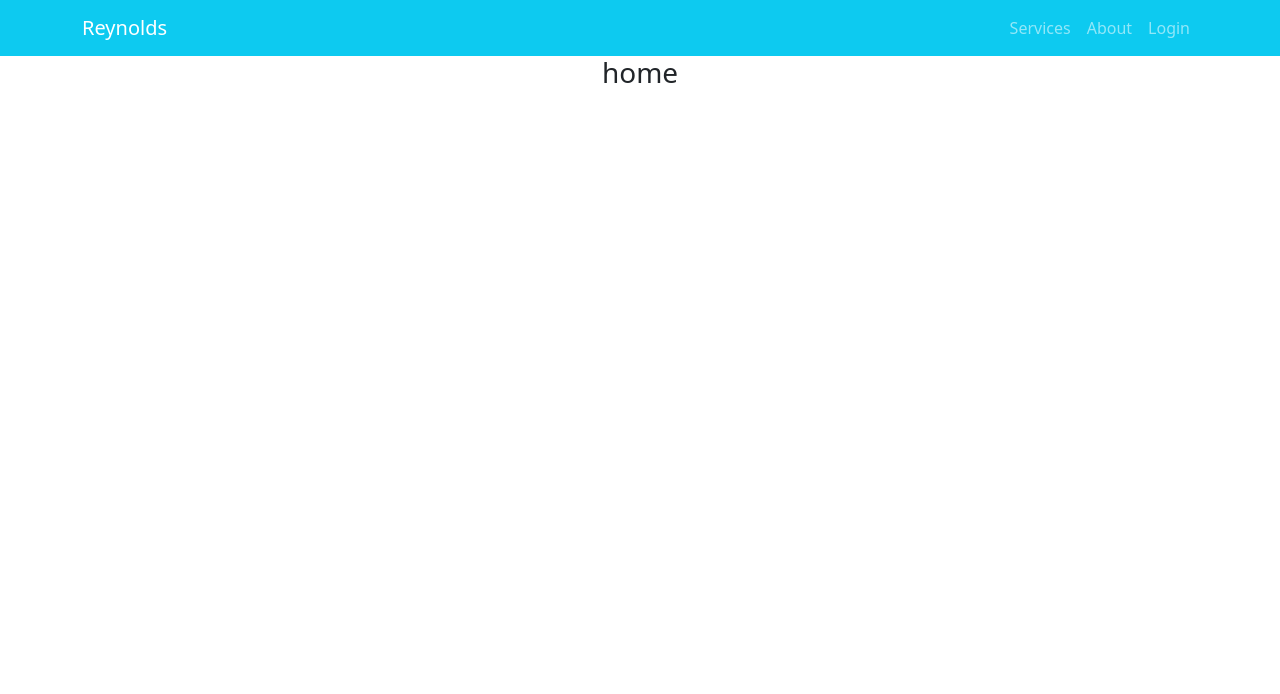
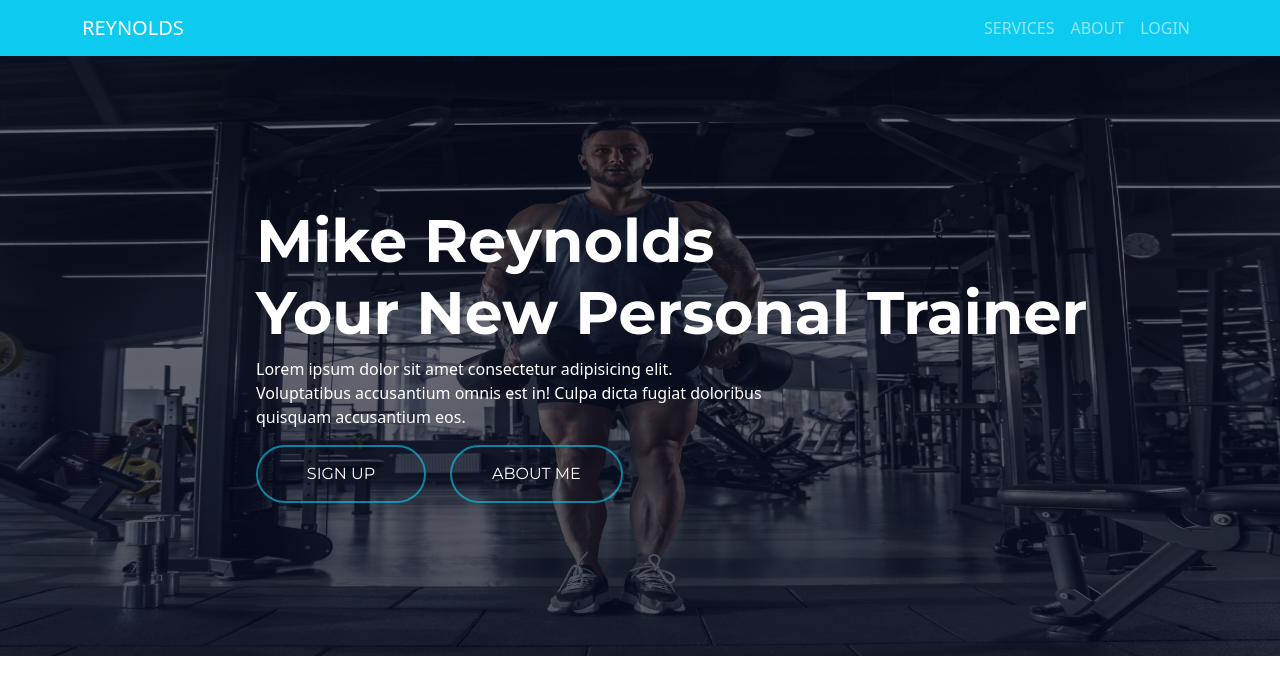
Before and after one commit to thowhidulislam/reynolds-trainer, a React (Create React App) app: page / in a window 1280 px wide. Shown: the top 694 px of the page. Built offline with nearby package versions, Linux system fonts and the light colour scheme.

Commit message:
bannder added

```diff
--- a/src/App.js
+++ b/src/App.js
@@ -1,15 +1,19 @@
 import { Route, Routes } from 'react-router-dom';
 import './App.css';
+import AboutMe from './Pages/AboutMe/AboutMe';
 import Home from './Pages/Home/Home';
+import SignUp from './Pages/LogIn/SignUP/SignUp';
 import Header from './Pages/Shared/Header/Header';
 
 function App() {
   return (
-    <div className="App">
+    <div>
       <Header></Header>
       <Routes>
         <Route path='/' element={<Home></Home>}></Route>
         <Route path='/home' element={<Home></Home>}></Route>
+        <Route path='/signup' element={<SignUp></SignUp>}></Route>
+        <Route path='/about' element={<AboutMe></AboutMe>}></Route>
       </Routes>
     </div>
   );
--- /dev/null
+++ b/src/Pages/AboutMe/AboutMe.js
@@ -0,0 +1,11 @@
+import React from 'react';
+
+const AboutMe = () => {
+    return (
+        <div>
+            <h3>about me</h3>
+        </div>
+    );
+};
+
+export default AboutMe;
--- /dev/null
+++ b/src/Pages/Home/Banner/Banner.css
@@ -0,0 +1,58 @@
+.banner {
+    min-height: 600px;
+    width: 100%;
+    background-image: linear-gradient(rgba(4, 9, 30, .5), rgba(4, 9, 30, .7)), url(../../../images/banner-image-1.png);
+    background-repeat: no-repeat;
+    background-position: center;
+    background-size: cover;
+}
+
+
+.banner-text {
+    display: flex;
+    flex-direction: column;
+    justify-content: center;
+    transform: translateY(50%);
+    margin-bottom: 0;
+    margin-left: 20%;
+}
+
+.banner-title {
+    font-family: 'Montserrat', sans-serif;
+    font-weight: 700;
+    font-size: 60px;
+    color: #fff;
+}
+
+.signup-btn {
+    font-family: 'Montserrat', sans-serif;
+    font-weight: 400;
+    width: 170px;
+    font-size: 16px;
+    border: 2px solid rgba(13, 202, 240, 0.6);
+    background: none;
+    color: #fff;
+    border-radius: 30px;
+    padding: 15px 40px;
+
+}
+
+.signup-btn:hover {
+    background-color: rgba(13, 202, 240, 0.6);
+}
+
+.about-btn {
+    font-family: 'Montserrat', sans-serif;
+    font-weight: 400;
+    font-size: 16px;
+    border: 2px solid rgba(13, 202, 240, 0.6);
+    background: none;
+    color: #fff;
+    border-radius: 30px;
+    padding: 15px 40px;
+
+}
+
+.about-btn:hover {
+    background-color: rgba(13, 202, 240, 0.6);
+}
--- /dev/null
+++ b/src/Pages/Home/Banner/Banner.js
@@ -0,0 +1,29 @@
+import React from 'react';
+import { Button } from 'react-bootstrap';
+import { Link } from 'react-router-dom';
+import banner1 from '../../../images/banner-image-1.png'
+import './Banner.css'
+
+const Banner = () => {
+    return (
+        <div className='banner'>
+            <div className='banner-text'>
+                <h2 className='banner-title'>
+                    <span className='banner-title-top'>Mike Reynolds</span><br />
+                    <span className='banner-title-bottom'>Your New Personal Trainer</span>
+                </h2>
+                <p className='banner-details text-white w-50'>Lorem ipsum dolor sit amet consectetur adipisicing elit. Voluptatibus accusantium omnis est in! Culpa dicta fugiat doloribus quisquam accusantium eos.</p>
+                <div className='d-flex'>
+                    <Link to='/signup'>
+                        <button className='signup-btn me-4'>SIGN UP</button>
+                    </Link>
+                    <Link to='/about'>
+                        <button className='about-btn'>ABOUT ME</button>
+                    </Link>
+                </div>
+            </div>
+        </div>
+    );
+};
+
+export default Banner;
--- a/src/Pages/Home/Home.js
+++ b/src/Pages/Home/Home.js
@@ -1,9 +1,10 @@
 import React from 'react';
+import Banner from './Banner/Banner';
 
 const Home = () => {
     return (
         <div>
-            <h3>home</h3>
+            <Banner></Banner>
         </div>
     );
 };
--- /dev/null
+++ b/src/Pages/LogIn/SignUP/SignUp.js
@@ -0,0 +1,11 @@
+import React from 'react';
+
+const SignUp = () => {
+    return (
+        <div>
+            <h3>Sign Up</h3>
+        </div>
+    );
+};
+
+export default SignUp;
--- a/src/Pages/Shared/Header/Header.js
+++ b/src/Pages/Shared/Header/Header.js
@@ -5,13 +5,13 @@ const Header = () => {
     return (
         <Navbar collapseOnSelect expand="lg" bg="info" variant="dark">
             <Container>
-                <Navbar.Brand href="#home">Reynolds</Navbar.Brand>
+                <Navbar.Brand href="/home">REYNOLDS</Navbar.Brand>
                 <Navbar.Toggle aria-controls="responsive-navbar-nav" />
                 <Navbar.Collapse id="responsive-navbar-nav">
                     <Nav className='ms-auto'>
-                        <Nav.Link href="#features">Services</Nav.Link>
-                        <Nav.Link href="#pricing">About</Nav.Link>
-                        <Nav.Link href="#deets">Login</Nav.Link>
+                        <Nav.Link href="#features">SERVICES</Nav.Link>
+                        <Nav.Link href="#pricing">ABOUT</Nav.Link>
+                        <Nav.Link href="#deets">LOGIN</Nav.Link>
                     </Nav>
                 </Navbar.Collapse>
             </Container>
--- a/src/index.css
+++ b/src/index.css
@@ -1,13 +1,5 @@
+@import url('https://fonts.googleapis.com/css2?family=Montserrat:wght@400;700&family=Roboto:wght@400;500;700&display=swap');
+
 body {
-  margin: 0;
-  font-family: -apple-system, BlinkMacSystemFont, 'Segoe UI', 'Roboto', 'Oxygen',
-    'Ubuntu', 'Cantarell', 'Fira Sans', 'Droid Sans', 'Helvetica Neue',
-    sans-serif;
-  -webkit-font-smoothing: antialiased;
-  -moz-osx-font-smoothing: grayscale;
+  font-family: 'Roboto', sans-serif;
 }
-
-code {
-  font-family: source-code-pro, Menlo, Monaco, Consolas, 'Courier New',
-    monospace;
-}
```
Also changed, not shown: src/images/banner-image-1.png (added).
